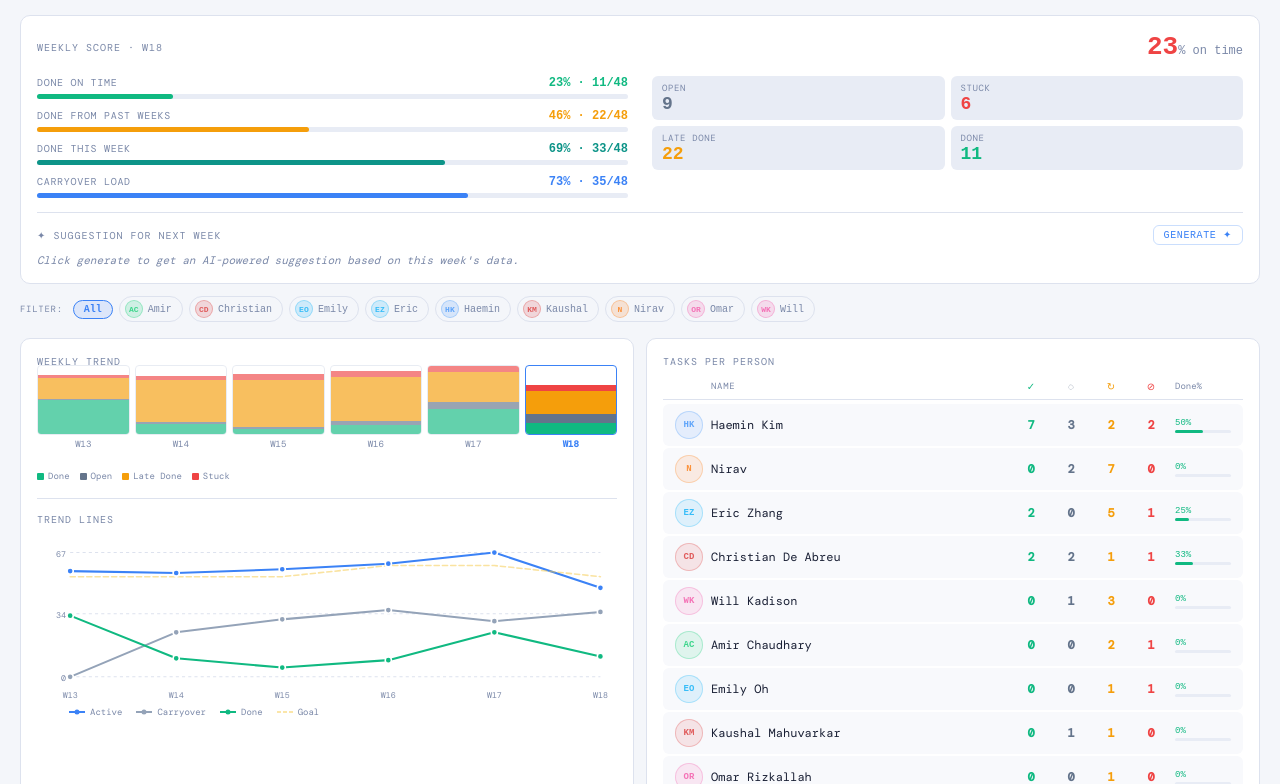
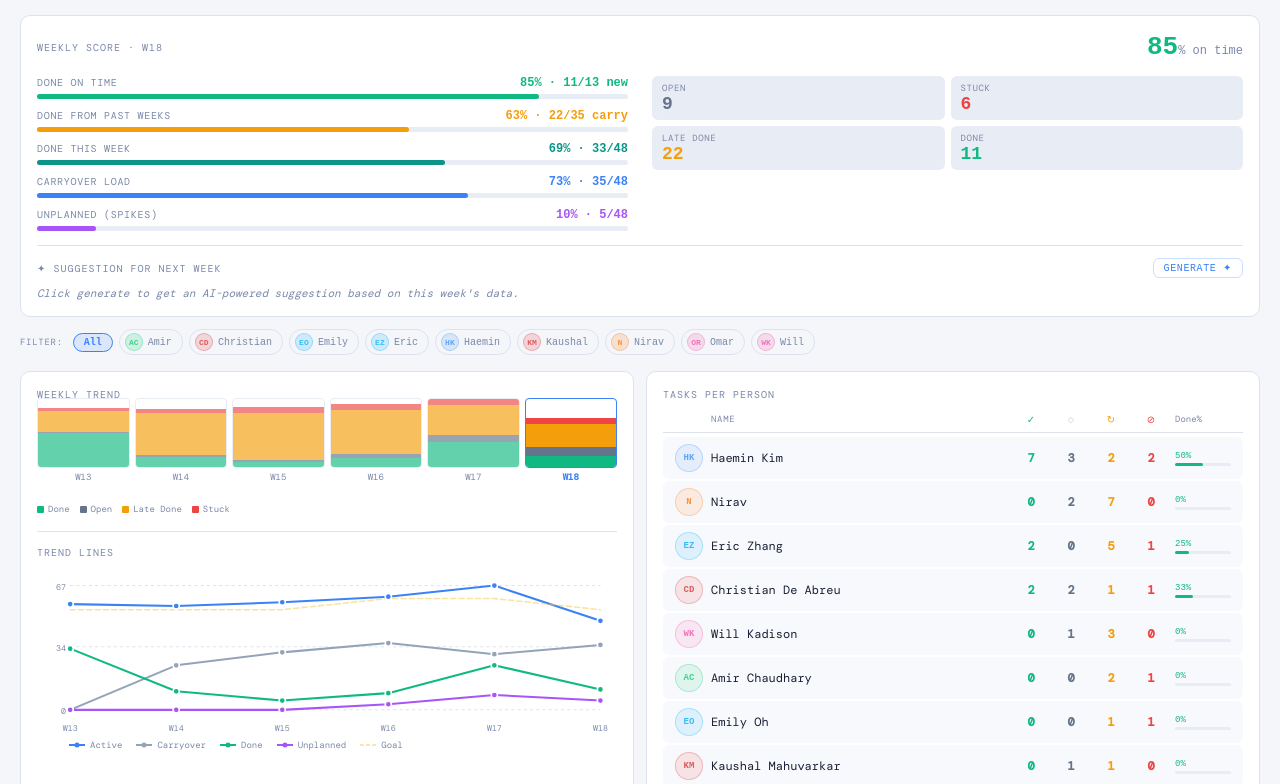
Before and after one commit to christian-hexmodal/hexmodal-dashboard, a React (Vite) app: page / in a window 1280 px wide. Shown: the part 236-1020 px from the top of the page. Built offline with nearby package versions, Linux system fonts and the light colour scheme; a web font is replaced by a local one.

Commit message:
Surface Unplanned in KPIs/score/line chart, rebase Done on Time and Done from past weeks denominators

```diff
--- a/src/App.jsx
+++ b/src/App.jsx
@@ -489,22 +489,23 @@ function ItemsList({items,week}){
 
 
 // ─── LINE CHART ───────────────────────────────────────────────────────────────
-function LineChart({weeklyData, weeklyCarryover, weeklyCeiling, weeks, personFilter, allItems}) {
+function LineChart({weeklyData, weeklyCarryover, weeklyCeiling, weeklyUnplanned, weeks, personFilter, allItems}) {
   const C = useC();
   // Recompute series data when a person filter is active
   const filteredData = useMemo(()=>{
-    if(!personFilter||!allItems) return {wd:weeklyData, wc:weeklyCarryover, wg:weeklyCeiling};
-    const wd={}, wc={}, wg={};
+    if(!personFilter||!allItems) return {wd:weeklyData, wc:weeklyCarryover, wg:weeklyCeiling, wu:weeklyUnplanned};
+    const wd={}, wc={}, wg={}, wu={};
     weeks.forEach(w=>{
       const wi=getItemsActiveInWeek(allItems,w).filter(i=>(i.lead||"").split(",").map(l=>l.trim()).includes(personFilter));
       wd[w]={done:0,open:0,late:0,stuck:0,active:wi.length};
       wi.forEach(i=>{const c=classifyItem(i,w);wd[w][c]=(wd[w][c]||0)+1;});
       wc[w]=wi.filter(i=>i.weekCreated<w).length;
+      wu[w]=wi.filter(i=>i.name?.startsWith("[SPIKE]")).length;
       wg[w]=wi.length > 0 ? 6 : 0; // 1 person ceiling = 6
     });
-    return {wd, wc, wg};
-  },[personFilter,allItems,weeklyData,weeklyCarryover,weeklyCeiling,weeks]);
-  const {wd, wc, wg} = filteredData;
+    return {wd, wc, wg, wu};
+  },[personFilter,allItems,weeklyData,weeklyCarryover,weeklyCeiling,weeklyUnplanned,weeks]);
+  const {wd, wc, wg, wu} = filteredData;
   const W = 560, H = 160, PAD = {top:16, right:16, bottom:24, left:32};
   const innerW = W - PAD.left - PAD.right;
   const innerH = H - PAD.top - PAD.bottom;
@@ -513,6 +514,7 @@ function LineChart({weeklyData, weeklyCarryover, weeklyCeiling, weeks, personFil
     {key:"active",   label:"Active",   color:C.accent,   values: weeks.map(w => (wd[w]||{active:0}).active  || Object.values(wd[w]||{}).reduce((a,b)=>a+b,0))},
     {key:"carryover",label:"Carryover",color:"#94a3b8",  values: weeks.map(w => wc[w]||0)},
     {key:"done",     label:"Done",     color:C.done,     values: weeks.map(w => (wd[w]||{}).done||0)},
+    {key:"unplanned",label:"Unplanned",color:"#a855f7",  values: weeks.map(w => (wu||{})[w]||0)},
     {key:"ceiling",  label:"Goal",     color:"#f5c842",  values: weeks.map(w => wg[w]||0), dashed:true},
   ];
 
@@ -594,11 +596,16 @@ function WeekScoreCard({classified, carryoverCount, weekItems, selectedWeek, all
   const doneFromPastThisWeek = classified.filter(i => i.weekDone === selectedWeek && i.weekCreated < selectedWeek).length;
   const totalDoneThisWeek = doneOnTimeThisWeek + doneFromPastThisWeek;
   const totalCompleted = done + late;
-  const onTimePct = total > 0 ? Math.round((doneOnTimeThisWeek / total) * 100) : 0;
-  const fromPastPct = total > 0 ? Math.round((doneFromPastThisWeek / total) * 100) : 0;
+  const newThisWeek = classified.filter(i => i.weekCreated === selectedWeek).length;
+  // Done on time as % of newly-assigned items this week
+  const onTimePct = newThisWeek > 0 ? Math.round((doneOnTimeThisWeek / newThisWeek) * 100) : 0;
+  // Done from past weeks as % of carryover (how much carryover got cleared)
+  const fromPastPct = carryoverCount > 0 ? Math.round((doneFromPastThisWeek / carryoverCount) * 100) : 0;
   const totalDonePct = total > 0 ? Math.round((totalDoneThisWeek / total) * 100) : 0;
   const completedPct = total > 0 ? Math.round((totalCompleted / total) * 100) : 0;
   const carryoverPct = total > 0 ? Math.round((carryoverCount / total) * 100) : 0;
+  const unplannedCount = weekItems.filter(i => i.name?.startsWith("[SPIKE]")).length;
+  const unplannedPct = total > 0 ? Math.round((unplannedCount / total) * 100) : 0;
   // Cumulative — feel-good metric: how much have we shipped overall
   const allTimeDone = allItems.filter(i => (i.status||"").toLowerCase() === "done" && i.weekDone !== null).length;
   const allTimeTotal = allItems.length;
@@ -661,10 +668,11 @@ Give a single short paragraph (2-3 sentences max) with one specific, actionable
       </div>
       <div style={{display:"grid",gridTemplateColumns:"1fr 1fr",gap:"0 24px"}}>
         <div>
-          <ScoreBar label="Done on time" pct={onTimePct} color={C.done} sub={`${doneOnTimeThisWeek}/${total}`}/>
-          <ScoreBar label="Done from past weeks" pct={fromPastPct} color={C.late} sub={`${doneFromPastThisWeek}/${total}`}/>
+          <ScoreBar label="Done on time" pct={onTimePct} color={C.done} sub={`${doneOnTimeThisWeek}/${newThisWeek} new`}/>
+          <ScoreBar label="Done from past weeks" pct={fromPastPct} color={C.late} sub={`${doneFromPastThisWeek}/${carryoverCount} carry`}/>
           <ScoreBar label="Done this week" pct={totalDonePct} color={C.totalDone} sub={`${totalDoneThisWeek}/${total}`}/>
           <ScoreBar label="Carryover load" pct={carryoverPct} color={C.carryover} sub={`${carryoverCount}/${total}`}/>
+          <ScoreBar label="Unplanned (spikes)" pct={unplannedPct} color="#a855f7" sub={`${unplannedCount}/${total}`}/>
         </div>
         <div>
           <div style={{display:"grid",gridTemplateColumns:"1fr 1fr",gap:6,marginBottom:10}}>
@@ -860,14 +868,16 @@ function Dashboard(){
     const doneOnTimeThisWeek = classified.filter(i=>i.weekDone===selectedWeek && i.weekCreated===selectedWeek).length;
     const doneFromPastThisWeek = classified.filter(i=>i.weekDone===selectedWeek && i.weekCreated<selectedWeek).length;
     const totalDoneThisWeek = doneOnTimeThisWeek + doneFromPastThisWeek;
-    const onTimePct = total > 0 ? Math.round((doneOnTimeThisWeek/total)*100) : 0;
-    const fromPastPct = total > 0 ? Math.round((doneFromPastThisWeek/total)*100) : 0;
+    const newThisWeek = classified.filter(i=>i.weekCreated===selectedWeek).length;
+    const onTimePct = newThisWeek > 0 ? Math.round((doneOnTimeThisWeek/newThisWeek)*100) : 0;
+    const fromPastPct = carryoverCount > 0 ? Math.round((doneFromPastThisWeek/carryoverCount)*100) : 0;
     const totalDonePct = total > 0 ? Math.round((totalDoneThisWeek/total)*100) : 0;
     const clsLabel = {done:"Done", late:"Done Late", open:"Open", stuck:"Stuck"};
     const clsColor = {done:"#1a9e5f", late:"#7c3aed", open:"#4b5563", stuck:"#c0392b"};
     const kpis = [
       {label:"Assigned", value:total, color:"#64748b"},
-      {label:"New Items", value:classified.filter(i=>i.weekCreated===selectedWeek).length, color:"#3b82f6"},
+      {label:"New Items", value:newThisWeek, color:"#3b82f6"},
+      {label:"Unplanned", value:classified.filter(i=>i.name?.startsWith("[SPIKE]")).length, color:"#a855f7"},
       {label:"Done on Time", value:doneOnTimeThisWeek, color:"#10b981"},
       {label:"Done Late", value:doneFromPastThisWeek, color:"#f59e0b"},
       {label:"Done this Week", value:totalDoneThisWeek, color:"#0d9488"},
@@ -882,7 +892,7 @@ function Dashboard(){
       h1{font-size:20px;font-weight:800;letter-spacing:.04em;}
       h2{font-size:11px;font-weight:700;letter-spacing:.08em;text-transform:uppercase;color:#64748b;margin:20px 0 8px;}
       .sub{font-size:10px;color:#64748b;margin-top:2px;}
-      .kpis{display:grid;grid-template-columns:repeat(7,1fr);gap:8px;margin-bottom:4px;}
+      .kpis{display:grid;grid-template-columns:repeat(8,1fr);gap:6px;margin-bottom:4px;}
       .kpi{border-radius:6px;padding:10px 6px 8px;text-align:center;border:1px solid;}
       .kpi-val{font-size:22px;font-weight:800;line-height:1;}
       .kpi-lbl{font-size:8px;text-transform:uppercase;letter-spacing:.06em;margin-top:4px;color:#64748b;}
@@ -906,11 +916,14 @@ function Dashboard(){
     <h2>Weekly Score</h2>
     ${(() => {
       const carryoverPct = total > 0 ? Math.round((carryoverCount/total)*100) : 0;
+      const unplannedCount = classified.filter(i=>i.name?.startsWith("[SPIKE]")).length;
+      const unplannedPct = total > 0 ? Math.round((unplannedCount/total)*100) : 0;
       return [
-        {label:"Done on time", val:`${doneOnTimeThisWeek}/${total}`, pct:onTimePct, color:"#10b981"},
-        {label:"Done from past weeks", val:`${doneFromPastThisWeek}/${total}`, pct:fromPastPct, color:"#f59e0b"},
+        {label:"Done on time", val:`${doneOnTimeThisWeek}/${newThisWeek} new`, pct:onTimePct, color:"#10b981"},
+        {label:"Done from past weeks", val:`${doneFromPastThisWeek}/${carryoverCount} carry`, pct:fromPastPct, color:"#f59e0b"},
         {label:"Done this week", val:`${totalDoneThisWeek}/${total}`, pct:totalDonePct, color:"#0d9488"},
         {label:"Carryover load", val:`${carryoverCount}/${total}`, pct:carryoverPct, color:"#3b82f6"},
+        {label:"Unplanned (spikes)", val:`${unplannedCount}/${total}`, pct:unplannedPct, color:"#a855f7"},
       ].map(b=>`<div class="bar-row"><div class="bar-label"><span>${b.label}</span><span style="color:${b.color};font-weight:700;">${b.pct}% &nbsp; ${b.val}</span></div><div class="bar-track"><div class="bar-fill" style="width:${b.pct}%;background:${b.color};"></div></div></div>`).join("");
     })()}
     <h2>By Person</h2>
@@ -944,6 +957,14 @@ function Dashboard(){
     const d={};
     displayWeeks.forEach(w=>{
       d[w]=getItemsActiveInWeek(items,w).filter(i=>i.weekCreated<w).length;
+    });
+    return d;
+  },[items,displayWeeks]);
+
+  const weeklyUnplanned=useMemo(()=>{
+    const d={};
+    displayWeeks.forEach(w=>{
+      d[w]=getItemsActiveInWeek(items,w).filter(i=>i.name?.startsWith("[SPIKE]")).length;
     });
     return d;
   },[items,displayWeeks]);
@@ -1032,9 +1053,10 @@ function Dashboard(){
       </div>
 
       {/* KPI ROW */}
-      <div style={{display:"grid",gridTemplateColumns:"repeat(7,1fr)",gap:8,marginBottom:16}}>
+      <div style={{display:"grid",gridTemplateColumns:"repeat(8,1fr)",gap:8,marginBottom:16}}>
         <KPI label="Assigned" value={filteredWeekItems.length} color={C.muted}/>
         <KPI label="New Items" value={newThisWeek} sub={`${carryoverCount} carry`} color={C.carryover}/>
+        <KPI label="Unplanned" value={unplannedCount} color="#a855f7"/>
         <KPI label="Done on Time" value={doneOnTimeThisWeek} color={C.done}/>
         <KPI label="Done Late" value={doneLateThisWeek} color={C.late}/>
         <KPI label="Done this Week" value={totalDoneThisWeek} color={C.totalDone}/>
@@ -1065,7 +1087,7 @@ function Dashboard(){
           </div>
           <div style={{borderTop:`1px solid ${C.border}`,paddingTop:14}}>
             <div style={{fontSize:10,color:C.muted,letterSpacing:"0.1em",textTransform:"uppercase",marginBottom:10}}>Trend Lines</div>
-            <LineChart weeklyData={weeklyData} weeklyCarryover={weeklyCarryover} weeklyCeiling={weeklyCeiling} weeks={displayWeeks} personFilter={selectedPerson} allItems={items}/>
+            <LineChart weeklyData={weeklyData} weeklyCarryover={weeklyCarryover} weeklyCeiling={weeklyCeiling} weeklyUnplanned={weeklyUnplanned} weeks={displayWeeks} personFilter={selectedPerson} allItems={items}/>
           </div>
         </div>
 
```
